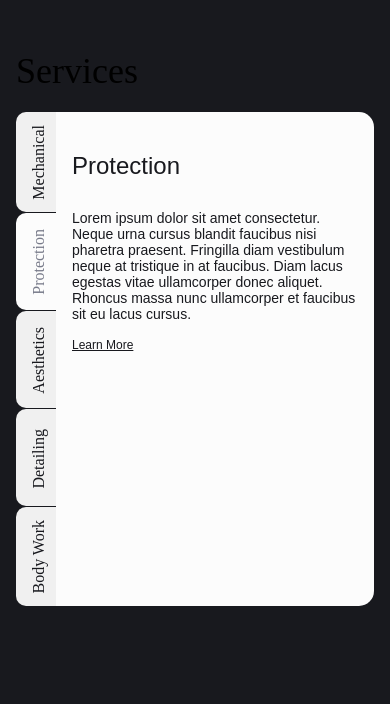
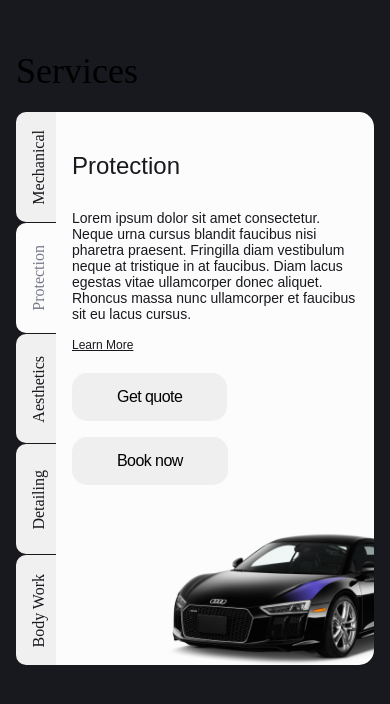
Before and after one commit to RuslanBulyna/auto-shop, a Next.js app: page / in a window 390 px wide. Both pictures are taken after a click on the item "Protection". Shown: the top 704 px of the page. Built offline with nearby package versions, Linux system fonts and the light colour scheme.

Commit message:
Changing content in tabs component on mobile version

```diff
--- a/src/app/page.jsx
+++ b/src/app/page.jsx
@@ -58,6 +58,16 @@ const Homepage = () => {
                                                 Rhoncus massa nunc ullamcorper et faucibus sit eu lacus cursus.
                                             </p>
                                             <a href="#">Learn More</a>
+                                            <div className={`${styles.buttonGroup}`}>
+                                                <button className={`${global.btn} ${global.btn__primary}`}>Get quote</button>
+                                                <button className={`${global.btn} ${global.btn__secondary}`}>Book now</button>
+                                            </div>
+                                            <Image
+                                                src="/assets/images/mechanical-mobile-image.png"
+                                                width={450}
+                                                height={250}
+                                                alt="Detailing"
+                                            />
                                         </>
                                     ),
                                     styles: `${styles.tabBody} ${styles.tabContent2}`
@@ -73,6 +83,16 @@ const Homepage = () => {
                                                 Rhoncus massa nunc ullamcorper et faucibus sit eu lacus cursus.
                                             </p>
                                             <a href="#">Learn More</a>
+                                            <div className={`${styles.buttonGroup}`}>
+                                                <button className={`${global.btn} ${global.btn__primary}`}>Get quote</button>
+                                                <button className={`${global.btn} ${global.btn__secondary}`}>Book now</button>
+                                            </div>
+                                            <Image
+                                                src="/assets/images/mechanical-mobile-image.png"
+                                                width={450}
+                                                height={250}
+                                                alt="Detailing"
+                                            />
                                         </>
                                     ),
                                     styles: `${styles.tabBody} ${styles.tabContent3}`
@@ -88,7 +108,16 @@ const Homepage = () => {
                                                 Rhoncus massa nunc ullamcorper et faucibus sit eu lacus cursus.
                                             </p>
                                             <a href="#">Learn More</a>
-                                            <button className={`${global.btn} ${global.btn__primary}`}>Book now</button>
+                                            <div className={`${styles.buttonGroup}`}>
+                                                <button className={`${global.btn} ${global.btn__primary}`}>Get quote</button>
+                                                <button className={`${global.btn} ${global.btn__secondary}`}>Book now</button>
+                                            </div>
+                                            <Image
+                                                src="/assets/images/mechanical-mobile-image.png"
+                                                width={450}
+                                                height={250}
+                                                alt="Detailing"
+                                            />
                                         </>
                                     ),
                                     styles: `${styles.tabBody} ${styles.tabContent4}`
@@ -104,7 +133,16 @@ const Homepage = () => {
                                                 Rhoncus massa nunc ullamcorper et faucibus sit eu lacus cursus.
                                             </p>
                                             <a href="#">Learn More</a>
-                                            <button className={`${global.btn} ${global.btn__primary}`}>Book now</button>
+                                            <div className={`${styles.buttonGroup}`}>
+                                                <button className={`${global.btn} ${global.btn__primary}`}>Get quote</button>
+                                                <button className={`${global.btn} ${global.btn__secondary}`}>Book now</button>
+                                            </div>
+                                            <Image
+                                                src="/assets/images/mechanical-mobile-image.png"
+                                                width={450}
+                                                height={250}
+                                                alt="Detailing"
+                                            />
                                         </>
                                     ),
                                     styles: `${styles.tabBody} ${styles.tabContent5}`
--- a/src/app/styles.module.css
+++ b/src/app/styles.module.css
@@ -35,13 +35,13 @@
     margin-top: 21px;
 }
 
-.tabContent1 {
+.tabBody {
     padding-bottom: 176px !important;
     position: relative;
     overflow: hidden;
 }
 
-.tabContent1 img {
+.tabBody img {
     max-width: 500px;
     width: 100%;
     height: auto;
@@ -51,53 +51,47 @@
 }
 
 @media(max-width: 786px) {
-    .tabContent1 {
+    .tabBody {
+        padding-bottom: 170px !important;
+    }
+}
+
+@media(max-width: 620px) {
+    .tabBody {
         padding-bottom: 150px !important;
     }
-    .tabContent1 img {
+    .tabBody img {
         max-width: 400px;
         right: -10%;
     }
 }
 
 @media(max-width: 480px) {
-    .tabContent1 {
+    .tabBody {
         padding-bottom: 180px !important;
     }
-    .tabContent1 img {
+    .tabBody img {
         max-width: 450px;
         right: -30%;
     }
 }
 
 @media(max-width: 420px) {
-    .tabContent1 {
+    .tabBody {
         padding-bottom: 180px !important;
     }
-    .tabContent1 img {
+    .tabBody img {
         max-width: 400px;
         right: -30%;
     }
 }
 
 @media(max-width: 360px) {
-    .tabContent1 {
+    .tabBody {
         padding-bottom: 150px !important;
     }
-    .tabContent1 img {
+    .tabBody img {
         max-width: 300px;
         right: -20%;
     }
 }
-
-.tabContent3 {
-
-}
-
-.tabContent4 {
-
-}
-
-.tabContent5 {
-
-}
```
